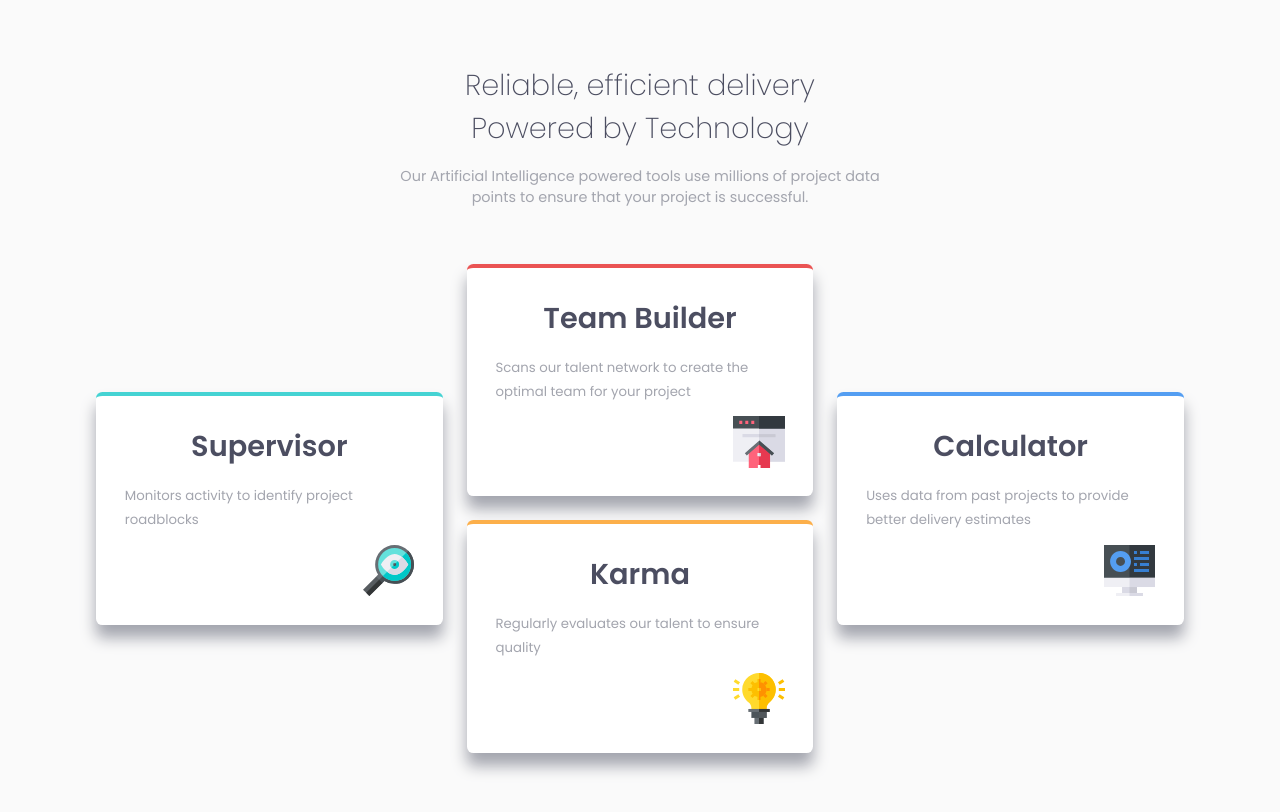
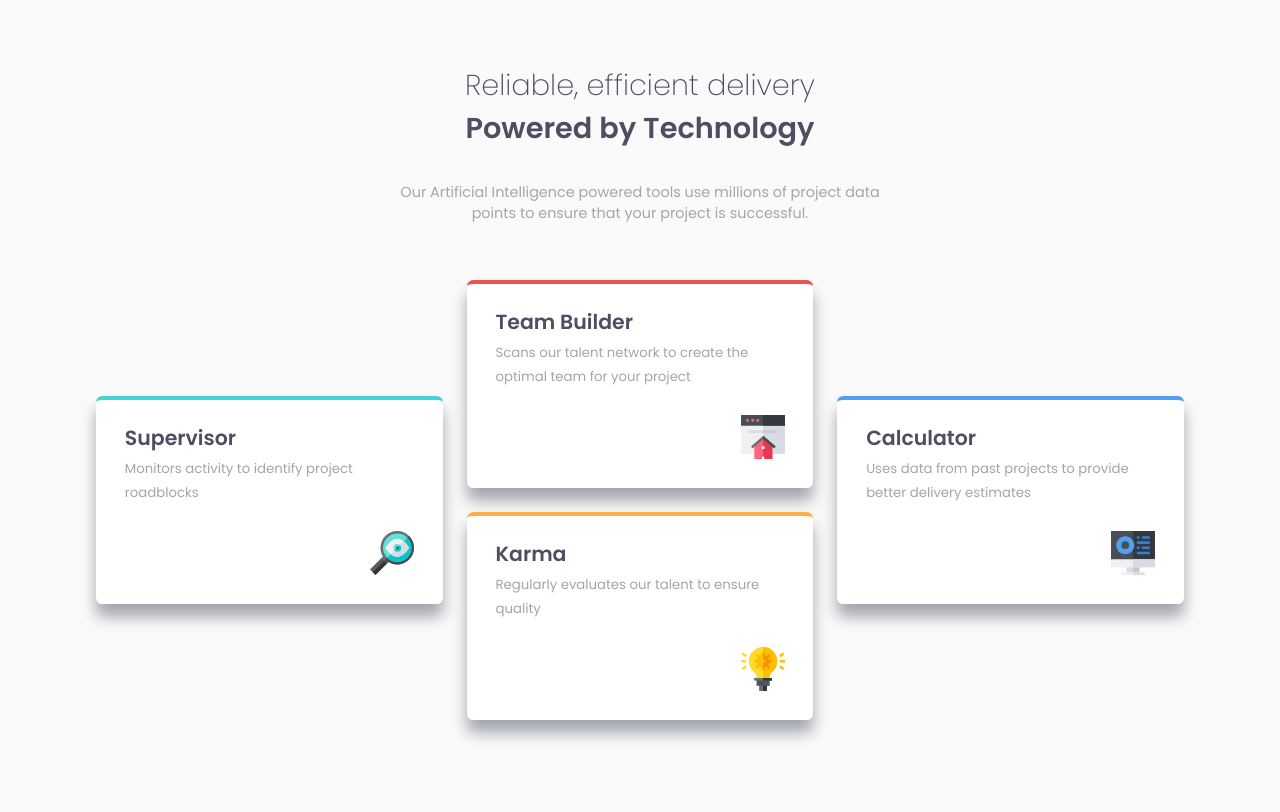
Before and after one commit to MolinaEf/four-card-feature-section-project, a plain HTML site: page index.html in a window 1280 px wide. Drawn offline with Linux system fonts and the light colour scheme.

Commit message:
Update index.html

```diff
--- a/index.html
+++ b/index.html
@@ -12,10 +12,8 @@
 <body>
   <div class="background">
     <header class="header">
-      <h1>
-        <div class="not-bold">Reliable, efficient delivery</div>
-        <div class="bold">Powered by Technology</div>
-      </h1>
+      <h1 class="not-bold">Reliable, efficient delivery</h1>
+        <h2 class="bold">Powered by Technology</h2>
     </header>
     <main>
       <p class="first-paragraph">
@@ -25,31 +23,31 @@
       <div class="wrapper">
         <div class="box box1">
           <div class="box-text">
-            <h2>Supervisor</h2>
+            <h3>Supervisor</h3>
             <p>Monitors activity to identify project roadblocks</p>
           </div>
-          <img src="images\icon-supervisor.svg">
+          <img src="images/icon-supervisor.svg" alt="magnifying glass image">
         </div>
         <div class="box box2">
           <div class="box-text">
-            <h2>Team Builder</h2>
+            <h3>Team Builder</h3>
             <p>Scans our talent network to create the optimal team for your project</p>
           </div>
-          <img src="images\icon-team-builder.svg">
+          <img src="images/icon-team-builder.svg" alt="homepage icon">
         </div>
         <div class="box box3">
           <div class="box-text">
-            <h2>Karma</h2>
+            <h3>Karma</h3>
             <p>Regularly evaluates our talent to ensure quality</p>
           </div>
-          <img src="images\icon-karma.svg">
+          <img src="images/icon-karma.svg" alt="lightbulb on image">
         </div>
         <div class="box box4">
           <box-text>
-            <h2>Calculator</h2>
+            <h3>Calculator</h3>
             <p>Uses data from past projects to provide better delivery estimates</p>
           </box-text>
-          <img src="images\icon-calculator.svg">
+          <img src="images/icon-calculator.svg" alt="computer working image">
         </div>
       </div>
     </main>
```
